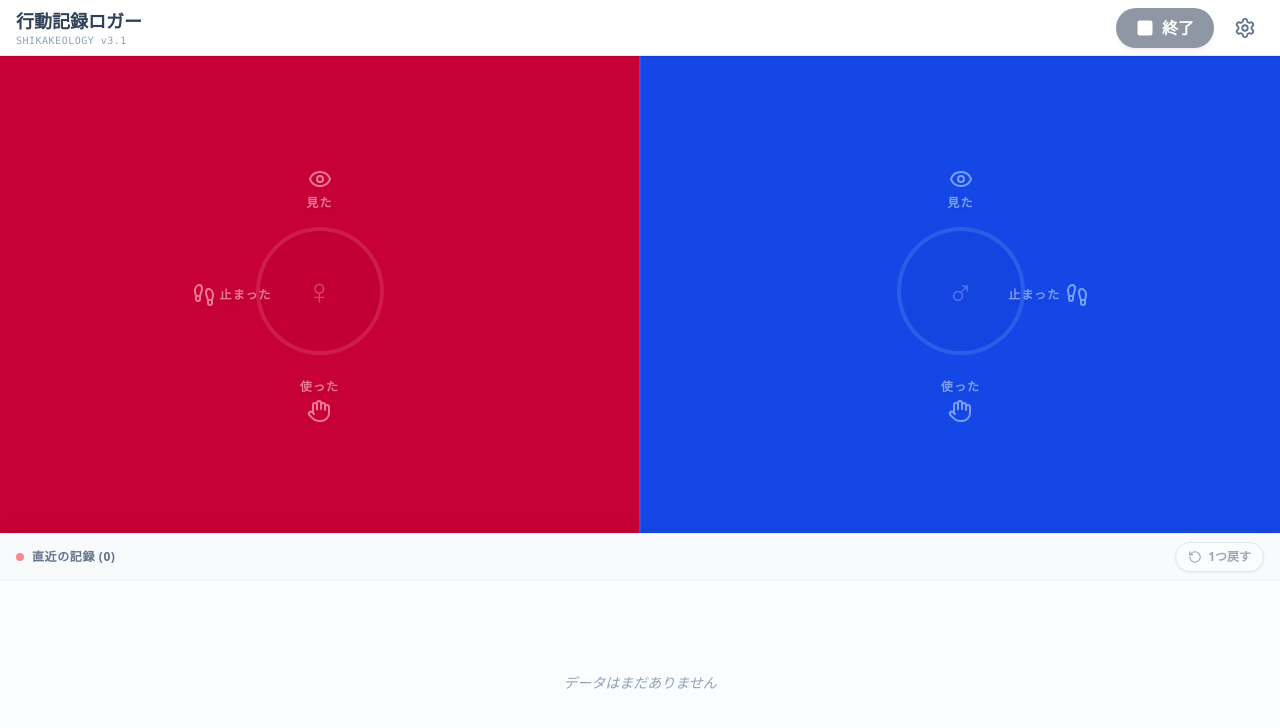
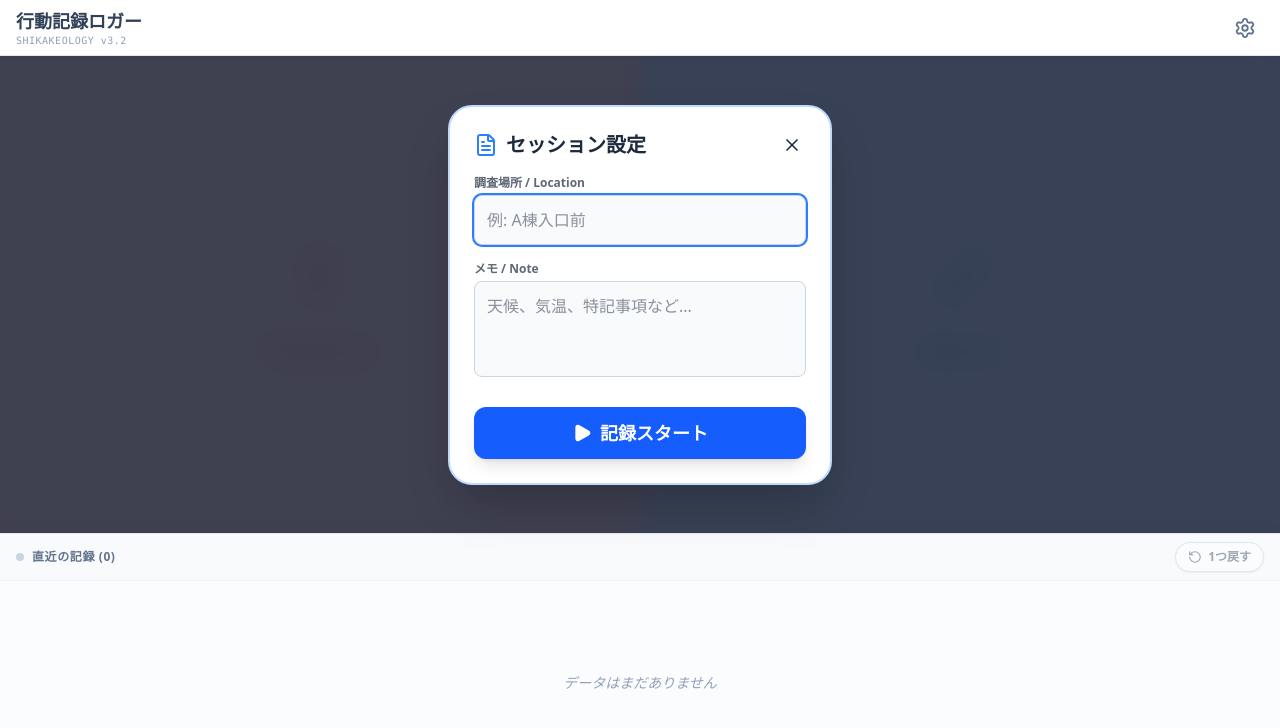
Before and after one commit to Arei1126/shikakeology_logger, a React (Vite) app: page / in a window 1280 px wide. Both pictures are taken after a click on the button "開始". Shown: the top 728 px of the page. Built offline with nearby package versions, Linux system fonts and the light colour scheme.

Commit message:
fix memo

```diff
--- a/src/App.tsx
+++ b/src/App.tsx
@@ -1,13 +1,13 @@
 import React, { useState, useRef, useEffect, useCallback } from 'react';
-import { Download, Play, Square, RotateCcw, Settings, FileText, Trash2, Eye, Footprints, Hand, User, Moon, Sun, Smartphone, Archive, History, CheckCircle, AlertCircle } from 'lucide-react';
+import { Download, Play, Square, RotateCcw, Settings, FileText, Trash2, Eye, Footprints, Hand, User, Moon, Sun, Smartphone, Archive, History, CheckCircle, AlertCircle, X } from 'lucide-react';
 
 /**
- * Shikakeology Action Logger (PWA-ready) v3.1
+ * Shikakeology Action Logger (PWA-ready) v3.2
  * 仕掛学に基づく行動観察用ロガー
- * * Update v3.1:
- * - CSVカラム順序を回帰分析向けに最適化
- * - セッション終了時のフローを改善（STOP -> 保存 -> リセットの流れを明確化）
- * - 「開始から終了まで」を1セッションとして履歴管理しやすく調整
+ * * Update v3.2:
+ * - セッション設定（場所・メモ）の入力フローを改善
+ * - 開始時に設定ダイアログを表示し、入力してから計測開始するように変更
+ * - 終了時（保存前）にもメモの追記・編集ができるようにUIを調整
  */
 
 // --- Type Definitions ---
@@ -59,8 +59,10 @@ const ACTION_CONFIG = {
 export default function App() {
   // --- State ---
   const [isRecording, setIsRecording] = useState(false);
-  // セッション完了確認モードかどうか
-  const [isFinishing, setIsFinishing] = useState(false);
+
+  // モード管理
+  const [isSetupMode, setIsSetupMode] = useState(false); // 開始前の設定入力モード
+  const [isFinishing, setIsFinishing] = useState(false); // 終了確認モード
 
   const [logs, setLogs] = useState<LogEntry[]>([]);
   const [sessionInfo, setSessionInfo] = useState<SessionInfo>({
@@ -102,8 +104,11 @@ export default function App() {
 
       if (savedLogs) setLogs(JSON.parse(savedLogs));
       if (savedSession) setSessionInfo(JSON.parse(savedSession));
-      // 復帰時にRecording状態だったらPausedに戻す（安全策）
+
+      // 復帰処理: Recording中だった場合はPausedに戻すか、Setup/Finishing状態をどうするか
+      // 安全のため、記録中フラグが立っていたら「再開」待ちの状態にする（今回は簡易的にfalse）
       if (savedIsRecording) setIsRecording(false);
+
       if (savedHistory) setHistory(JSON.parse(savedHistory));
       if (savedSettings) setSettings(JSON.parse(savedSettings));
     } catch (e) {
@@ -146,31 +151,42 @@ export default function App() {
 
   // --- Logic: Data Recording ---
 
-  const startSession = () => {
-    // 既に終了モードなら解除
-    setIsFinishing(false);
+  // 1. 開始ボタン押下 -> セットアップモードへ
+  const initSession = () => {
+      // 既存データがある状態で開始ボタンを押した場合のハンドリング
+      // ここでは「新規セッション設定」を開く
+      setIsSetupMode(true);
+      setIsFinishing(false);
+  };
 
+  // 2. セットアップ完了 -> 記録開始
+  const startRecording = () => {
     const now = Date.now();
-    // 開始時刻がなければ設定（新規セッション）
+
+    // 開始時刻を設定（既に記録データがある場合の再開ロジックも考慮）
     if (!sessionInfo.startTime) {
         setSessionInfo(prev => ({ ...prev, startTime: now, endTime: null }));
-    }
-    // 再開の場合もEndTimeはクリア
-    else {
+    } else {
+        // 再開時はEndTimeをクリア
         setSessionInfo(prev => ({ ...prev, endTime: null }));
     }
 
+    setIsSetupMode(false);
     setIsRecording(true);
     triggerHaptic(100);
   };
 
+  const cancelSetup = () => {
+      setIsSetupMode(false);
+  };
+
+  // 3. 終了ボタン押下 -> 終了確認モードへ
   const stopSession = () => {
     if (!isRecording) return;
 
-    // 記録を一時停止し、終了確認モードへ
     setSessionInfo(prev => ({ ...prev, endTime: Date.now() }));
     setIsRecording(false);
-    setIsFinishing(true); // 保存ボタンを表示させるフラグ
+    setIsFinishing(true);
     triggerHaptic([50, 50, 50]);
   };
 
@@ -181,7 +197,6 @@ export default function App() {
 
     const now = new Date();
 
-    // Hierarchical Logic: Use > Stop > Look > Pass
     const isUse = action === 'Use';
     const isStop = action === 'Stop' || isUse;
     const isLook = action === 'Look' || isStop;
@@ -207,7 +222,7 @@ export default function App() {
     triggerHaptic(30);
   };
 
-  // セッションを確定して履歴に保存
+  // 4. セッションを確定して履歴に保存
   const archiveAndResetSession = () => {
     if (logs.length === 0) {
       alert('保存するデータがありません。');
@@ -215,7 +230,6 @@ export default function App() {
       return;
     }
 
-    // 履歴オブジェクト作成
     const newArchive: ArchivedSession = {
         id: crypto.randomUUID(),
         date: new Date().toISOString(),
@@ -226,16 +240,20 @@ export default function App() {
         logs: [...logs]
     };
 
-    // 履歴に追加
     setHistory(prev => [newArchive, ...prev]);
 
-    // 現在のセッションをクリア（次回の準備）
+    // リセット
     setLogs([]);
     setSessionInfo({ startTime: null, endTime: null, note: '', location: '' });
     setIsFinishing(false);
 
     triggerHaptic([50, 100]);
-    alert('セッションを保存しました！新しい計測を開始できます。');
+    alert('セッションを保存しました！');
+  };
+
+  const resumeSession = () => {
+      setIsFinishing(false);
+      setIsRecording(true);
   };
 
   const deleteHistoryItem = (id: string) => {
@@ -250,19 +268,18 @@ export default function App() {
       setSessionInfo({ startTime: null, endTime: null, note: '', location: '' });
       setIsRecording(false);
       setIsFinishing(false);
+      setIsSetupMode(false);
     }
   };
 
   // --- Logic: CSV Export ---
 
   const generateCSV = (targetLogs: LogEntry[], targetInfo: SessionInfo) => {
-    // Header definition - Reordered for Regression Analysis
     const headers = [
         'ID',
         'Timestamp_ISO',
         'Timestamp_JST',
         'UnixTime',
-        // Analysis Variables
         'Gender',
         'Action_Raw',
         'isMale',
@@ -273,36 +290,30 @@ export default function App() {
         'Use(3)'
     ];
 
-    // Convert logs to CSV rows
     const rows = targetLogs.map(log => {
-        // JST Formatter
         const jstDate = new Date(log.unixTime).toLocaleString('ja-JP', { timeZone: 'Asia/Tokyo' });
-
         return [
             log.id,
             log.timestamp,
             jstDate,
             log.unixTime,
-            // Analysis Variables
-            log.gender,                             // Gender
-            log.action,                             // Action_Raw
-            log.gender === 'Male' ? '1' : '0',      // isMale
-            log.gender === 'Female' ? '1' : '0',    // isFemale
-            log.isPass ? '1' : '0',                 // Passing
-            log.isLook ? '1' : '0',                 // Look
-            log.isStop ? '1' : '0',                 // Stop
-            log.isUse ? '1' : '0',                  // Use
+            log.gender,
+            log.action,
+            log.gender === 'Male' ? '1' : '0',
+            log.gender === 'Female' ? '1' : '0',
+            log.isPass ? '1' : '0',
+            log.isLook ? '1' : '0',
+            log.isStop ? '1' : '0',
+            log.isUse ? '1' : '0',
         ];
     });
 
-    // CSV Meta Info
     const startTimeStr = targetInfo.startTime ? new Date(targetInfo.startTime).toLocaleString('ja-JP', { timeZone: 'Asia/Tokyo' }) : '';
     const endTimeStr = targetInfo.endTime ? new Date(targetInfo.endTime).toLocaleString('ja-JP', { timeZone: 'Asia/Tokyo' }) : '';
-
     const sanitizedNote = (targetInfo.note || '').replace(/[\n\r,]/g, ' ');
 
     return [
-      `# Shikakeology Data Export (v3.1)`,
+      `# Shikakeology Data Export (v3.2)`,
       `# Export Date,${new Date().toLocaleString('ja-JP', { timeZone: 'Asia/Tokyo' })}`,
       `# Session Start,${startTimeStr}`,
       `# Session End,${endTimeStr}`,
@@ -321,18 +332,13 @@ export default function App() {
     }
 
     const csvContent = generateCSV(targetLogs, targetInfo);
-
-    // BOM付加
     const bom = new Uint8Array([0xEF, 0xBB, 0xBF]);
     const blob = new Blob([bom, csvContent], { type: 'text/csv;charset=utf-8;' });
-
     const url = URL.createObjectURL(blob);
     const link = document.createElement('a');
     link.setAttribute('href', url);
-
     const timestamp = new Date().toISOString().slice(0,19).replace(/[:T]/g,'-');
     link.setAttribute('download', `${filenamePrefix}_${timestamp}.csv`);
-
     document.body.appendChild(link);
     link.click();
     document.body.removeChild(link);
@@ -350,20 +356,14 @@ export default function App() {
 
     // Up: Look (225-315)
     if (angle >= 225 && angle < 315) return 'Look';
-
     // Down: Use (45-135)
     if (angle >= 45 && angle < 135) return 'Use';
-
     // Side: Stop
-    // Male(Right area) -> Right(315-45) is Out
     if (gender === 'Male') {
        if (angle >= 315 || angle < 45) return 'Stop';
-    }
-    // Female(Left area) -> Left(135-225) is Out
-    else {
+    } else {
        if (angle >= 135 && angle < 225) return 'Stop';
     }
-
     return 'Pass';
   };
 
@@ -448,7 +448,6 @@ export default function App() {
 
   const renderRingMenu = () => {
     if (!activeTouch) return null;
-
     const { startX, startY, gender, selectedAction } = activeTouch;
     const config = ACTION_CONFIG[selectedAction];
 
@@ -467,7 +466,6 @@ export default function App() {
                  <span className="whitespace-nowrap">{config.label}</span>
              </div>
         </div>
-
         <svg className="absolute top-0 left-0 w-[500px] h-[500px] -translate-x-1/2 -translate-y-1/2 overflow-visible opacity-60">
             <line
                 x1="250" y1="250"
@@ -502,20 +500,22 @@ export default function App() {
         <div className="flex items-center gap-2">
             <div className="leading-tight">
                 <div className={`font-bold text-lg ${settings.darkMode ? 'text-slate-100' : 'text-slate-700'}`}>行動記録ロガー</div>
-                <div className="text-[10px] text-slate-400 font-mono tracking-wider">SHIKAKEOLOGY v3.1</div>
+                <div className="text-[10px] text-slate-400 font-mono tracking-wider">SHIKAKEOLOGY v3.2</div>
             </div>
         </div>
 
         <div className="flex items-center gap-3">
-            {!isRecording ? (
+            {!isRecording && !isSetupMode && !isFinishing && (
                  <button
-                    onClick={startSession}
+                    onClick={initSession}
                     className="flex items-center gap-2 bg-blue-600 text-white px-5 py-2 rounded-full font-bold shadow-md active:scale-95 transition-all hover:bg-blue-700"
                 >
                     <Play size={18} fill="currentColor" />
                     開始
                 </button>
-            ) : (
+            )}
+
+            {isRecording && (
                 <button
                     onClick={stopSession}
                     className="flex items-center gap-2 bg-slate-700 text-white px-5 py-2 rounded-full font-bold shadow-md active:scale-95 transition-all hover:bg-slate-800 animate-pulse dark:bg-slate-600 dark:hover:bg-slate-500"
@@ -543,7 +543,7 @@ export default function App() {
       `}>
           <div className="max-w-md mx-auto space-y-6 pb-20">
 
-              {/* Section: Basic Settings */}
+              {/* Basic Settings */}
               <div className="space-y-4">
                   <h3 className="font-bold mb-3 flex items-center gap-2 text-lg border-b pb-2 border-slate-200 dark:border-slate-700">
                       <Settings size={20}/> 環境設定
@@ -588,7 +588,7 @@ export default function App() {
                   </div>
               </div>
 
-              {/* Section: History */}
+              {/* History */}
               <div className="space-y-4">
                   <h3 className="font-bold mb-3 flex items-center gap-2 text-lg border-b pb-2 border-slate-200 dark:border-slate-700">
                       <History size={20}/> 保存済み履歴 ({history.length})
@@ -638,7 +638,7 @@ export default function App() {
                     onClick={clearCurrentData}
                     className="w-full flex items-center justify-center gap-2 text-red-500 dark:text-red-400 p-2 text-sm hover:underline"
                   >
-                      <Trash2 size={14} /> 入力中のデータを破棄
+                      <Trash2 size={14} /> 全データをリセット
                   </button>
               </div>
           </div>
@@ -646,8 +646,9 @@ export default function App() {
 
       {/* Main Input Area */}
       <main className="flex-1 flex relative">
-        {/* State: Not Recording (Waiting) */}
-        {!isRecording && !isFinishing && (
+
+        {/* State 1: Start Screen (Waiting) */}
+        {!isRecording && !isSetupMode && !isFinishing && (
             <div className={`absolute inset-0 z-20 flex items-center justify-center backdrop-blur-sm px-6
                 ${settings.darkMode ? 'bg-slate-900/70' : 'bg-slate-900/60'}
             `}>
@@ -659,37 +660,102 @@ export default function App() {
                     </div>
                     <h2 className="text-2xl font-bold mb-2">準備完了</h2>
                     <p className={`mb-6 text-sm leading-relaxed ${settings.darkMode ? 'text-slate-300' : 'text-slate-500'}`}>
-                        「開始」ボタンで記録スタート。<br/>
-                        場所やメモは右上の <Settings size={14} className="inline"/> から入力できます。
+                        「開始」ボタンを押して、<br/>調査場所の設定を行ってください。
                     </p>
                     <button
-                        onClick={startSession}
+                        onClick={initSession}
                         className="w-full bg-blue-600 text-white py-4 rounded-xl font-bold text-xl shadow-lg active:scale-95 transition-transform"
                     >
-                        記録を開始する
+                        設定へ進む
                     </button>
                 </div>
             </div>
         )}
 
-        {/* State: Finishing (Paused & Confirm Save) */}
+        {/* State 2: Setup Mode (Input Info) */}
+        {isSetupMode && (
+             <div className={`absolute inset-0 z-30 flex items-center justify-center backdrop-blur-md px-6
+                ${settings.darkMode ? 'bg-slate-900/90' : 'bg-slate-900/80'}
+             `}>
+                <div className={`p-6 rounded-3xl shadow-2xl w-full max-w-sm border-2 animate-in fade-in zoom-in-95
+                    ${settings.darkMode ? 'bg-slate-800 border-blue-500/50 text-slate-100' : 'bg-white border-blue-200 text-slate-800'}
+                `}>
+                    <div className="flex justify-between items-center mb-4">
+                        <h2 className="text-xl font-bold flex items-center gap-2">
+                            <FileText className="text-blue-500"/> セッション設定
+                        </h2>
+                        <button onClick={cancelSetup} className="p-1 rounded-full hover:bg-slate-100 dark:hover:bg-slate-700">
+                            <X size={20}/>
+                        </button>
+                    </div>
+
+                    <div className="space-y-4 mb-6">
+                        <div>
+                            <label className="text-xs font-bold opacity-70 mb-1 block">調査場所 / Location</label>
+                            <input
+                                type="text"
+                                placeholder="例: A棟入口前"
+                                autoFocus
+                                className={`w-full p-3 border rounded-lg outline-none ring-2 ring-transparent focus:ring-blue-500 transition-all
+                                    ${settings.darkMode ? 'bg-slate-700 border-slate-600' : 'bg-slate-50 border-slate-300'}
+                                `}
+                                value={sessionInfo.location}
+                                onChange={e => setSessionInfo({...sessionInfo, location: e.target.value})}
+                            />
+                        </div>
+                        <div>
+                            <label className="text-xs font-bold opacity-70 mb-1 block">メモ / Note</label>
+                            <textarea
+                                placeholder="天候、気温、特記事項など..."
+                                className={`w-full p-3 border rounded-lg h-24 outline-none ring-2 ring-transparent focus:ring-blue-500 resize-none transition-all
+                                    ${settings.darkMode ? 'bg-slate-700 border-slate-600' : 'bg-slate-50 border-slate-300'}
+                                `}
+                                value={sessionInfo.note}
+                                onChange={e => setSessionInfo({...sessionInfo, note: e.target.value})}
+                            />
+                        </div>
+                    </div>
+
+                    <button
+                        onClick={startRecording}
+                        className="w-full bg-blue-600 text-white py-3 rounded-xl font-bold text-lg shadow-lg active:scale-95 transition-transform flex items-center justify-center gap-2"
+                    >
+                        <Play size={20} fill="currentColor"/>
+                        記録スタート
+                    </button>
+                </div>
+            </div>
+        )}
+
+        {/* State 3: Finishing (Paused & Confirm Save) */}
         {isFinishing && (
-            <div className={`absolute inset-0 z-20 flex items-center justify-center backdrop-blur-md px-6
+            <div className={`absolute inset-0 z-30 flex items-center justify-center backdrop-blur-md px-6
                 ${settings.darkMode ? 'bg-slate-900/80' : 'bg-slate-900/70'}
             `}>
-                <div className={`p-6 rounded-3xl shadow-2xl text-center w-full max-w-sm border-2
-                    ${settings.darkMode ? 'bg-slate-800 border-slate-600 text-slate-100' : 'bg-white border-blue-100 text-slate-800'}
+                <div className={`p-6 rounded-3xl shadow-2xl w-full max-w-sm border-2 animate-in fade-in zoom-in-95
+                    ${settings.darkMode ? 'bg-slate-800 border-emerald-500/50 text-slate-100' : 'bg-white border-emerald-100 text-slate-800'}
                 `}>
-                    <CheckCircle className="w-16 h-16 text-emerald-500 mx-auto mb-4" />
-                    <h2 className="text-xl font-bold mb-2">セッション終了</h2>
-                    <p className={`mb-6 text-sm ${settings.darkMode ? 'text-slate-300' : 'text-slate-500'}`}>
-                        記録データ ({logs.length}件) を履歴に保存し、<br/>次の計測の準備をしますか？
-                    </p>
+                    <div className="text-center mb-4">
+                        <CheckCircle className="w-12 h-12 text-emerald-500 mx-auto mb-2" />
+                        <h2 className="text-xl font-bold">セッション終了</h2>
+                        <p className="text-xs opacity-60">保存前にメモを追記できます</p>
+                    </div>
+
+                    <div className="mb-4">
+                        <label className="text-xs font-bold opacity-70 mb-1 block">最終メモ / Final Note</label>
+                        <textarea
+                            className={`w-full p-3 border rounded-lg h-20 outline-none focus:border-emerald-500 resize-none transition-all text-sm
+                                ${settings.darkMode ? 'bg-slate-700 border-slate-600' : 'bg-slate-50 border-slate-300'}
+                            `}
+                            value={sessionInfo.note}
+                            onChange={e => setSessionInfo({...sessionInfo, note: e.target.value})}
+                        />
+                    </div>
 
                     <div className="space-y-3">
                         <button
                             onClick={archiveAndResetSession}
-                            className="w-full bg-emerald-600 text-white py-4 rounded-xl font-bold text-lg shadow-lg active:scale-95 transition-transform flex items-center justify-center gap-2"
+                            className="w-full bg-emerald-600 text-white py-3 rounded-xl font-bold text-lg shadow-lg active:scale-95 transition-transform flex items-center justify-center gap-2"
                         >
                             <Archive size={20} />
                             保存して終了
@@ -697,12 +763,12 @@ export default function App() {
 
                         <div className="flex gap-2">
                              <button
-                                onClick={startSession}
+                                onClick={resumeSession}
                                 className={`flex-1 py-3 rounded-lg font-bold text-sm active:scale-95 transition-transform
                                     ${settings.darkMode ? 'bg-slate-700 text-slate-300' : 'bg-slate-100 text-slate-600'}
                                 `}
                             >
-                                <Play size={14} className="inline mr-1"/> 再開する
+                                <Play size={14} className="inline mr-1"/> 再開
                             </button>
                              <button
                                 onClick={() => downloadCSV(logs, sessionInfo, 'shikake_temp')}
@@ -710,7 +776,7 @@ export default function App() {
                                     ${settings.darkMode ? 'bg-slate-700 text-slate-300' : 'bg-slate-100 text-slate-600'}
                                 `}
                             >
-                                <Download size={14} className="inline mr-1"/> 仮保存(CSV)
+                                <Download size={14} className="inline mr-1"/> 仮保存
                             </button>
                         </div>
                     </div>
```
